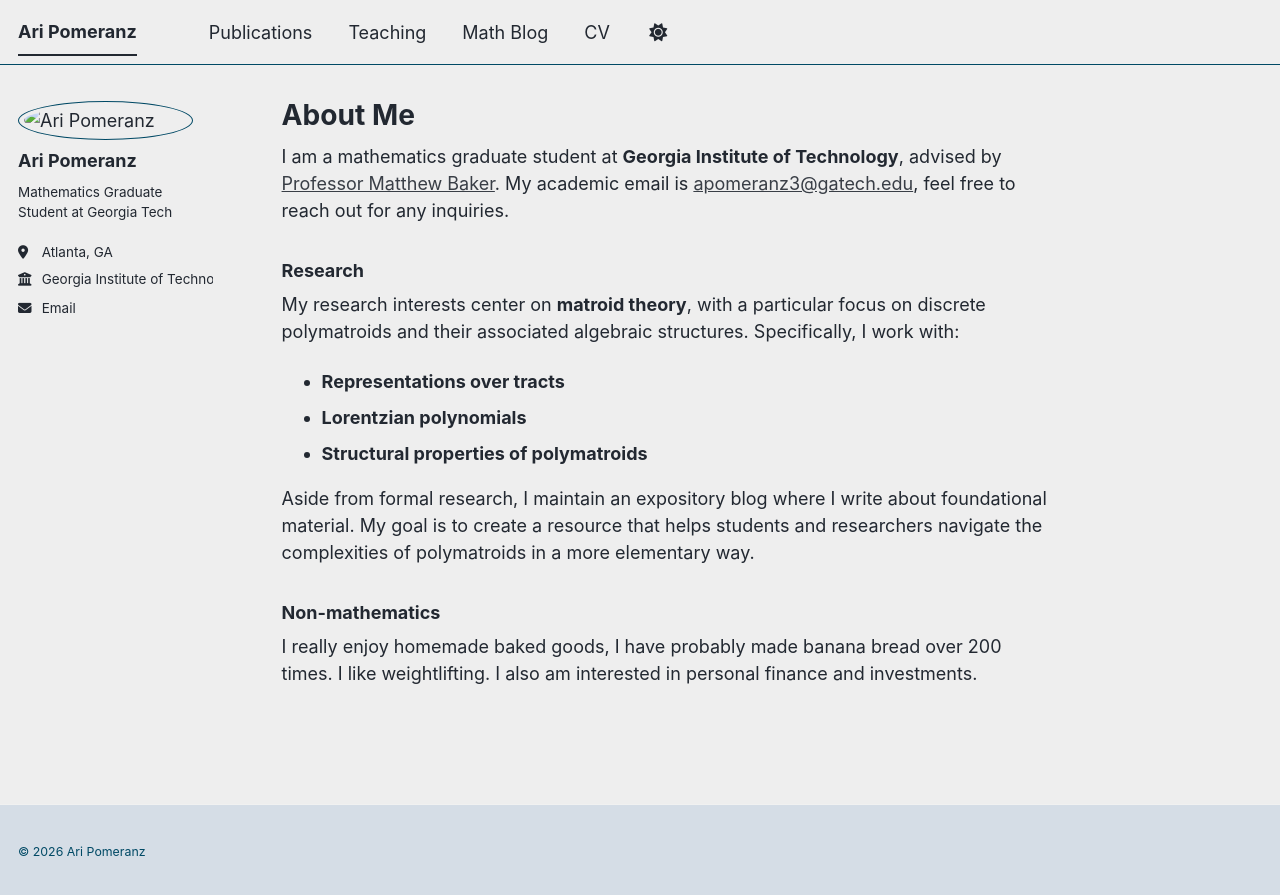
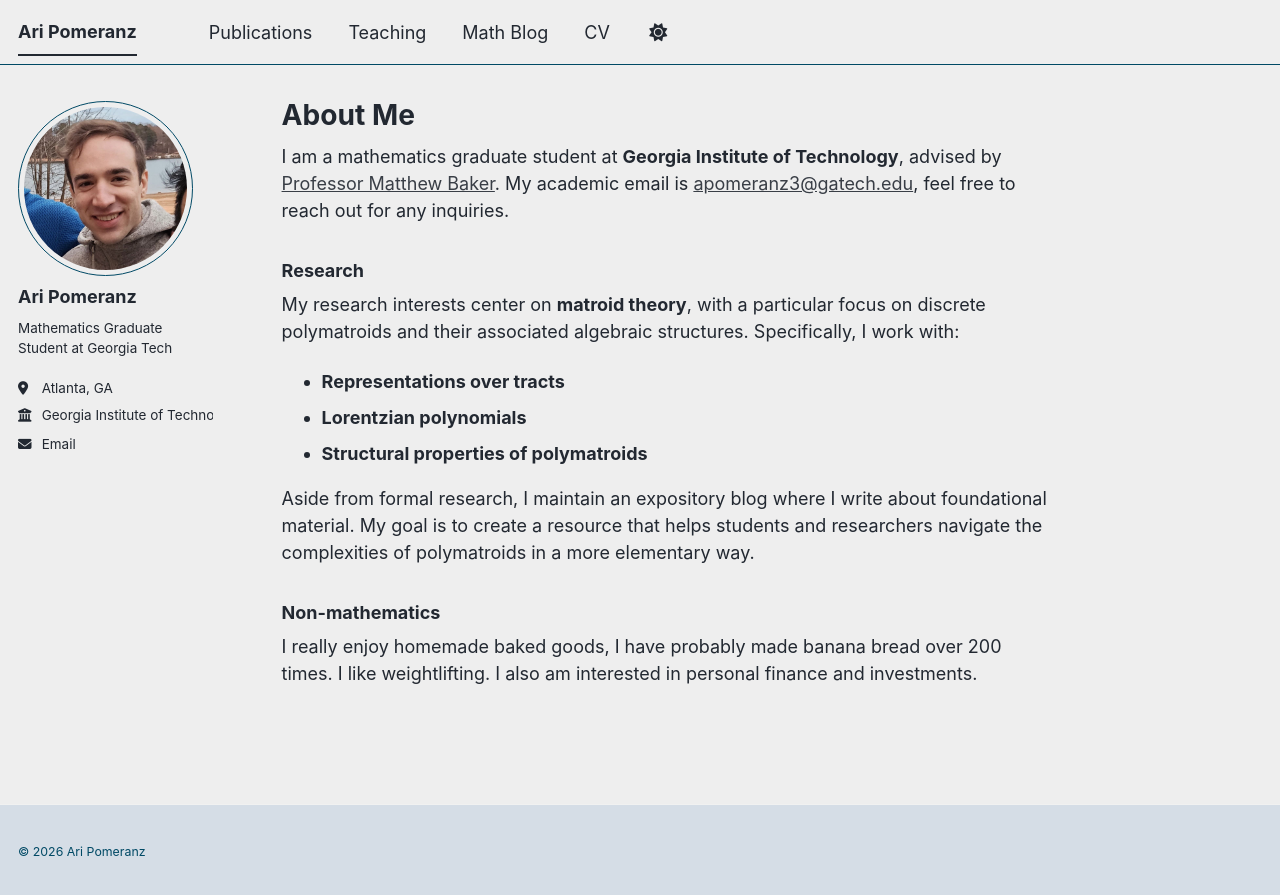
Before and after one commit to aripomeranz/aripomeranz, a Jekyll site: the page built from _pages/about.md, in a window 1280 px wide. Shown: the top 895 px of the page. Built offline with Jekyll 4.4.1, drawn with Linux system fonts in a browser that asks for light colours; a script bundle is joined from its source files by our own code; library files that are not in the unit come from our copies.

Commit message:
Update _config.yml

```diff
--- a/_config.yml
+++ b/_config.yml
@@ -24,7 +24,7 @@ repository               : "aripomeranz/aripomeranz.github.io"
 #               Additional customization can be done by editing /_includes/author-profile.html
 author:
   # Biographic information
-  avatar           : "images/bio-photo.jpg"
+  avatar           : "bio-photo.jpg"
   name             : "Ari Pomeranz"
   pronouns         : # example: "she/her"
   bio              : "Mathematics Graduate Student at Georgia Tech"
```
